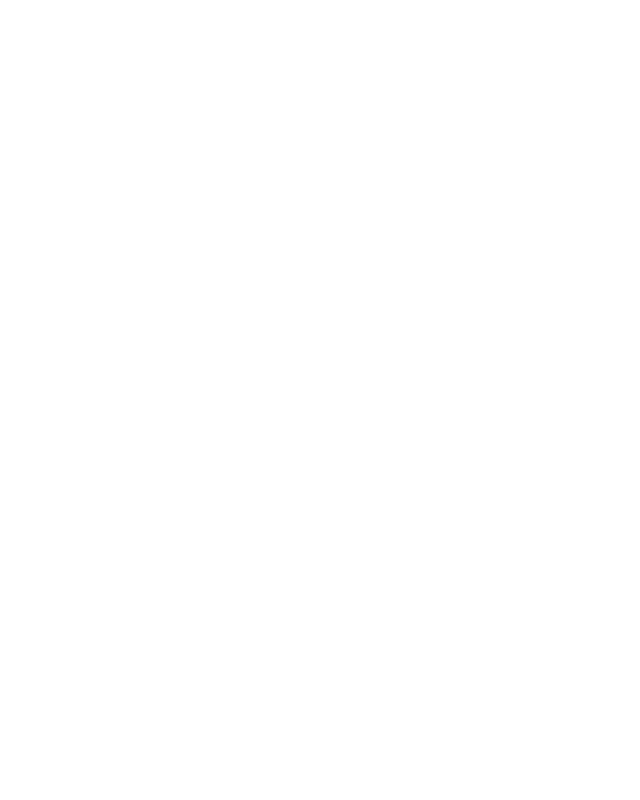
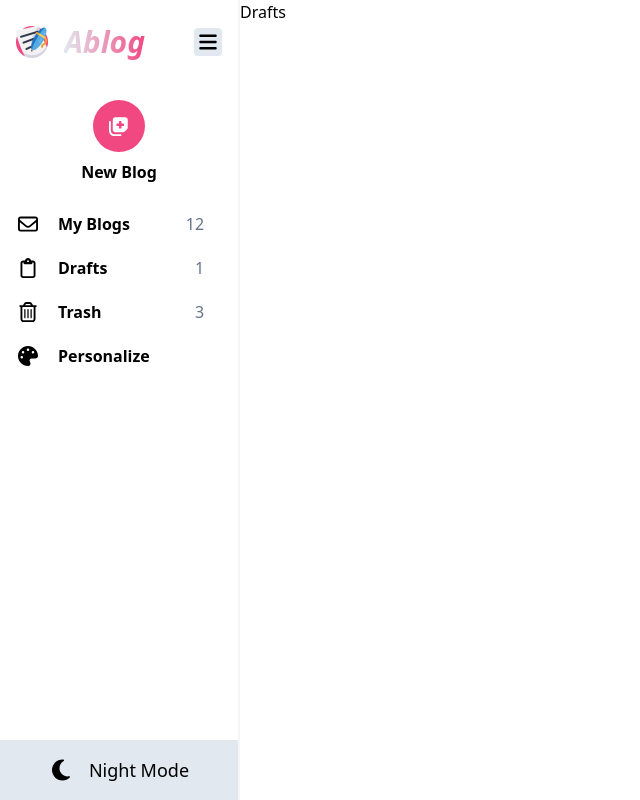
Before and after one commit to MarkGuo2002/Ablog, a React (Create React App) app in the folder ablog-app/: page /home/drafts in a window 1280 px wide. Before the commit this address had no page. Shown: the whole page, without its empty margins (0-640 px from the left). Built offline with nearby package versions, Linux system fonts and the light colour scheme; sample sign-in values are in the browser's storage.

Commit message:
react router updated

```diff
--- a/ablog-app/src/App.js
+++ b/ablog-app/src/App.js
@@ -4,6 +4,13 @@
 import Home from "./components/Home";
 import Authentication from "./components/Authentication";
 import UnauthenticatedHome from './components/UnauthenticatedHome';
+import Navbar from './components/Navbar';
+import NewBlog from './components/NewBlog';
+import MyBlogs from './components/MyBlogs';
+import Drafts from './components/Drafts';
+import Trash from './components/Trash';
+import Personalize from './components/Personalize';
+
 
 
 function App() {
@@ -13,8 +20,14 @@
       <Routes>
         {/* Home route */}
         <Route element={<ProtectedRoute/>}>
-          <Route path='/' element={<Home/>}/>
-          <Route path="/home" element={<Home/>}/>
+          <Route path="/home" element={<Home />}>
+            <Route index element={<Navbar />} />
+            <Route path="new-blog" element={<NewBlog />} />
+            <Route path="my-blogs" element={<MyBlogs />} />
+            <Route path="drafts" element={<Drafts />} />
+            <Route path="trash" element={<Trash />} />
+            <Route path="personalize" element={<Personalize />} />
+          </Route>
         </Route>
         {/* Authentication route */}
         <Route path="/authentication" element={<UnauthenticatedHome/>}/>
--- /dev/null
+++ b/ablog-app/src/components/Drafts.js
@@ -0,0 +1,11 @@
+
+const Drafts = () => {
+    return (
+        <div>
+        <h1>Drafts</h1>
+        </div>
+    );
+    }
+
+
+export default Drafts;
--- a/ablog-app/src/components/Home.js
+++ b/ablog-app/src/components/Home.js
@@ -1,13 +1,18 @@
 import Sidebar from './Sidebar';
 import NonSidebarContainer from './NonSidebarContainer';
+import { Outlet } from 'react-router';
+import { useSidebarContext } from '../utils/SidebarContext';
 
 
 
 const Home = () => {
+    const { toggleSidebar } = useSidebarContext();
     return(
         <div className='flex'>
             <Sidebar/>
-            <NonSidebarContainer/>
+            <div className={`${toggleSidebar ? "ml-60" : "ml-16"} bg-white h-screen w-screen transition-all duration-300 ease-in-out`}>
+                <Outlet/>
+            </div>
         </div>
     )
 };
--- /dev/null
+++ b/ablog-app/src/components/MyBlogs.js
@@ -0,0 +1,11 @@
+
+const MyBlogs = () => {
+    return (
+        <div>
+        <h1>My Blogs</h1>
+        </div>
+    );
+    }
+
+
+export default MyBlogs;
--- /dev/null
+++ b/ablog-app/src/components/NewBlog.js
@@ -0,0 +1,12 @@
+
+
+const NewBlog = () => {
+    return (
+        <div>
+        <h1>NewBlog</h1>
+        </div>
+    );
+    }
+
+
+export default NewBlog;
--- /dev/null
+++ b/ablog-app/src/components/Personalize.js
@@ -0,0 +1,11 @@
+
+const Personalize = () => {
+    return (
+        <div>
+        <h1>Personalize</h1>
+        </div>
+    );
+    }
+
+
+export default Personalize;
--- a/ablog-app/src/components/Sidebar.js
+++ b/ablog-app/src/components/Sidebar.js
@@ -1,4 +1,5 @@
 import { useSidebarContext } from '../utils/SidebarContext';
+import { Link } from 'react-router-dom';
 
 import Logo from '../assets/logo.png';
 import { FaNoteSticky, FaNotesMedical, FaBars, FaPalette, FaRegClipboard, FaRegEnvelope,
@@ -22,17 +23,17 @@
             </div>
 
 
-            <div className='new-blog flex flex-col gap-2 items-center mt-8 group cursor-pointer'>
+            <Link to='/home/new-blog' className='new-blog flex flex-col gap-2 items-center mt-8 group cursor-pointer'>
                 <i className='bg-primaryStrong text-white p-4 rounded-full group-hover:bg-selectedPrimaryStrong group-hover:text-primary duration-200'><FaNotesMedical size='20' /></i>
                 <p className={`${!toggleSidebar && 'hidden'} font-bold parent-selected`}>New Blog</p>
-            </div>
+            </Link>
 
 
             <div className='sidebar-options-container flex flex-col items-center justify-center gap-1 mt-5' >
-                <SidebarOption icon={ <FaRegEnvelope size='20'/>} text='My Blogs' number='12'/>
-                <SidebarOption icon={ <FaRegClipboard size='20'/>} text='Drafts' number='1'/>
-                <SidebarOption icon={ <FaRegTrashCan size='20'/>} text='Trash' number='3'/>
-                <SidebarOption icon={ <FaPalette size='20'/>} text='Personalize'/>
+                <SidebarOption icon={ <FaRegEnvelope size='20'/>} text='My Blogs' number='12' to='/home/my-blogs'/>
+                <SidebarOption icon={ <FaRegClipboard size='20'/>} text='Drafts' number='1' to='/home/drafts'/>
+                <SidebarOption icon={ <FaRegTrashCan size='20'/>} text='Trash' number='3' to='/home/trash'/>
+                <SidebarOption icon={ <FaPalette size='20'/>} text='Personalize' to='/home/personalize'/>
             </div>
 
             <NightMode />
@@ -44,10 +45,10 @@
 
 // `${!toggleSidebar && 'hidden'}`
 
-const SidebarOption = ({ icon, text, number = "" }) => {
+const SidebarOption = ({ icon, text, number = "", to }) => {
     const { toggleSidebar } = useSidebarContext();
     return (
-        <div className='sidebar-option flex justify-center content-center group'>
+        <Link to={to} className='sidebar-option flex justify-center content-center group'>
             <div className='sidebar-icon flex content-center justify-center text-black group-hover:rotate-12 group-hover:translate-x-1 group-hover:text-primaryStrong duration-100'>
                 {icon}
             </div>
@@ -57,7 +58,7 @@
             <div className={`text-slate-500 ml-auto mr-4 ${!toggleSidebar && 'hidden'}`}>
                 {number}
             </div>
-        </div>
+        </Link>
     );
 };
 //
--- /dev/null
+++ b/ablog-app/src/components/Trash.js
@@ -0,0 +1,11 @@
+
+const Trash = () => {
+    return (
+        <div>
+        <h1>Trash</h1>
+        </div>
+    );
+    }
+
+
+export default Trash;
```
Also changed, not shown: 2 other files (tests, documents, lock files or other folders).
